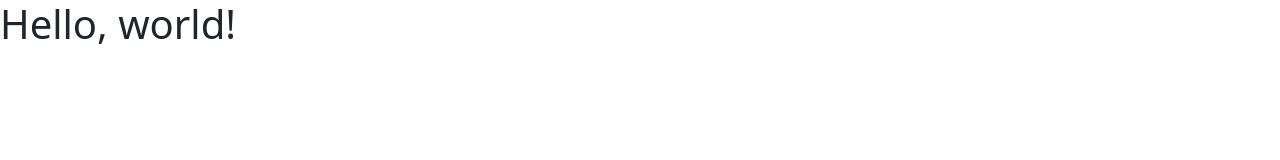
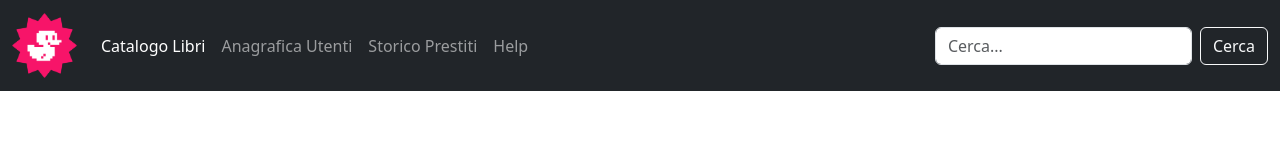
Before and after one commit to alexciccarese/html-css-bootstrap-dashboard, a plain HTML site: page index.html in a window 1280 px wide. Drawn offline with nearby package versions, Linux system fonts and the light colour scheme.

Commit message:
add header

```diff
--- a/index.html
+++ b/index.html
@@ -4,10 +4,42 @@
     <meta charset="utf-8">
     <meta name="viewport" content="width=device-width, initial-scale=1">
     <title>Dashboard</title>
+    <link rel="stylesheet" href="https://cdn.jsdelivr.net/npm/bootstrap-icons@1.11.3/font/bootstrap-icons.min.css">
     <link href="https://cdn.jsdelivr.net/npm/bootstrap@5.3.3/dist/css/bootstrap.min.css" rel="stylesheet" integrity="sha384-QWTKZyjpPEjISv5WaRU9OFeRpok6YctnYmDr5pNlyT2bRjXh0JMhjY6hW+ALEwIH" crossorigin="anonymous">
   </head>
   <body>
-    <h1>Hello, world!</h1>
+
+    <nav class="navbar navbar-dark navbar-expand-lg bg-dark">
+      <div class="container-fluid">
+        <a class="navbar-brand" href="#">
+          <img src="./assets/img/duck.png" alt="Bootstrap" width="auto" height="65px">
+        </a>
+        <button class="navbar-toggler border-secondary" type="button" data-bs-toggle="collapse" data-bs-target="#navbarSupportedContent" aria-controls="navbarSupportedContent" aria-expanded="false" aria-label="Toggle navigation">
+          <span class="navbar-toggler-icon"></span>
+        </button>
+        <div class="collapse navbar-collapse" id="navbarSupportedContent">
+          <ul class="navbar-nav me-auto mb-2 mb-lg-0">
+            <li class="nav-item">
+              <a class="nav-link active" aria-current="page" href="#">Catalogo Libri</a>
+            </li>
+            <li class="nav-item">
+              <a class="nav-link" href="#">Anagrafica Utenti</a>
+            </li>
+            <li class="nav-item">
+              <a class="nav-link" href="#">Storico Prestiti</a>
+            </li>
+            <li class="nav-item">
+              <a class="nav-link" href="#">Help</a>
+            </li>
+          </ul>
+          <form class="d-flex" role="search">
+            <input class="form-control me-2" type="search" placeholder="Cerca..." aria-label="Search">
+            <button class="btn btn-outline-light" type="submit">Cerca</button>
+          </form>
+        </div>
+      </div>
+    </nav>
+
     <script src="https://cdn.jsdelivr.net/npm/bootstrap@5.3.3/dist/js/bootstrap.bundle.min.js" integrity="sha384-YvpcrYf0tY3lHB60NNkmXc5s9fDVZLESaAA55NDzOxhy9GkcIdslK1eN7N6jIeHz" crossorigin="anonymous"></script>
   </body>
 </html>
```
